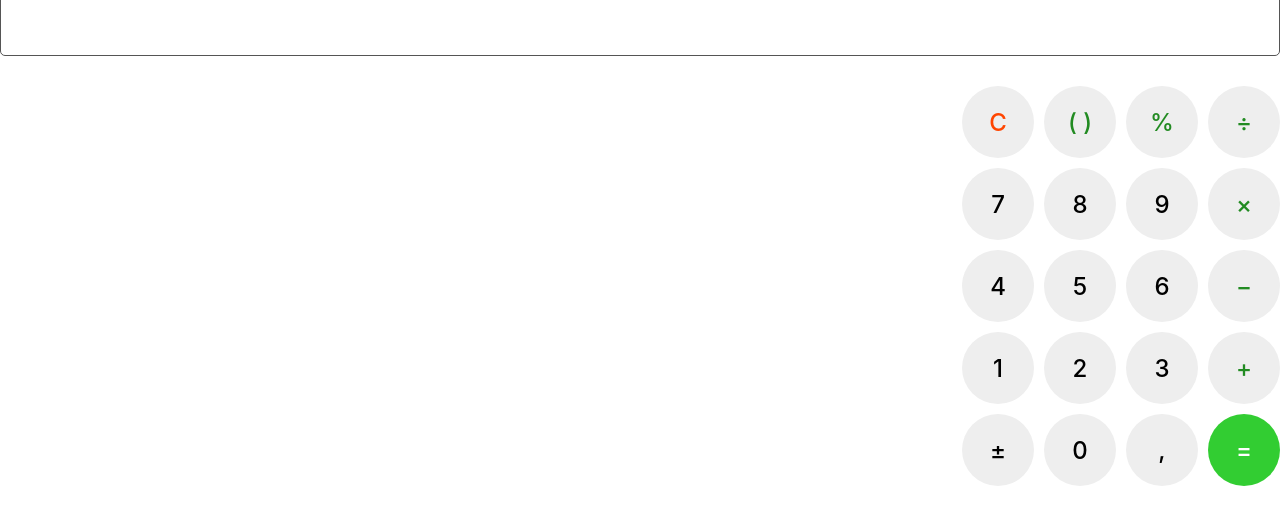
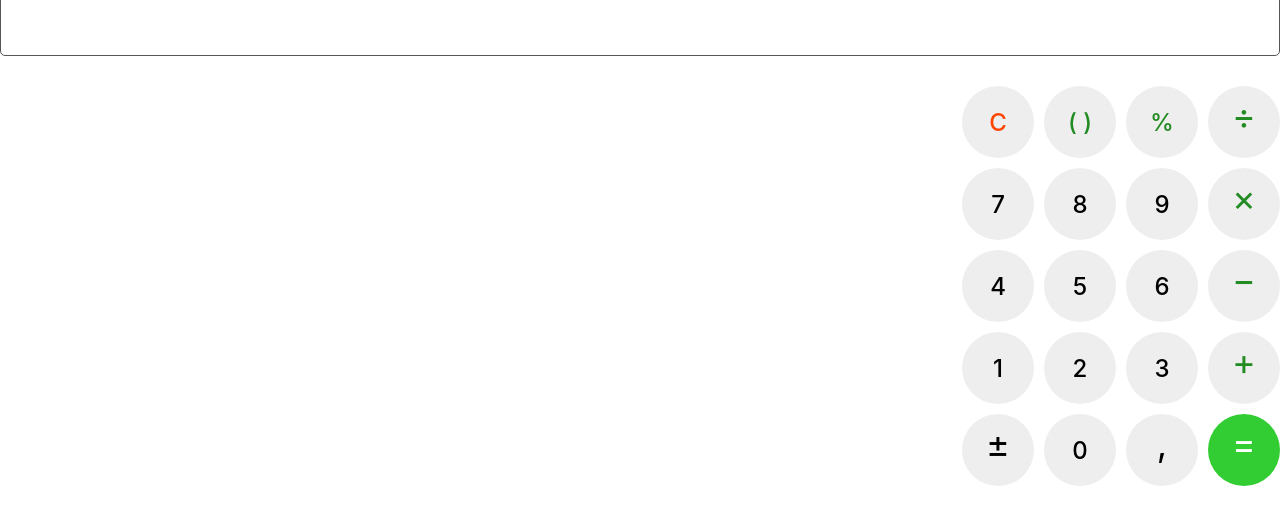
Before and after one commit to akhrarov-a/calculator, a React (Create React App) app: page /calculator in a window 1280 px wide. Shown: the part 227-752 px from the top of the page. Built offline with nearby package versions, Linux system fonts and the light colour scheme.

Commit message:
#WIP: #style configs

```diff
--- a/src/modules/calculator/components/base-calculator/base-calculator.component.tsx
+++ b/src/modules/calculator/components/base-calculator/base-calculator.component.tsx
@@ -10,7 +10,7 @@ const BaseCalculator = hoc(useBaseCalculator, ({ buttons, handleClick }) => (
   <div className={styles.container}>
     {buttons.map(({ element, code, theme }) => (
       <Button key={code} theme={theme} onClick={() => handleClick(code)}>
-        <p dangerouslySetInnerHTML={{ __html: `${element}` }} />
+        <div dangerouslySetInnerHTML={{ __html: `${element}` }} />
       </Button>
     ))}
   </div>
--- a/src/modules/calculator/components/base-calculator/base-calculator.module.scss
+++ b/src/modules/calculator/components/base-calculator/base-calculator.module.scss
@@ -2,4 +2,10 @@
   display: grid;
   grid-template-columns: 1fr 1fr 1fr 1fr;
   gap: 10px;
+
+  p {
+    margin-top: 3vh;
+    font-size: 36px;
+    font-weight: 400;
+  }
 }
```
Also changed, not shown: src/modules/calculator/components/base-calculator/hooks/use-base-calculator-buttons.hook.ts (+7 -7 lines).
